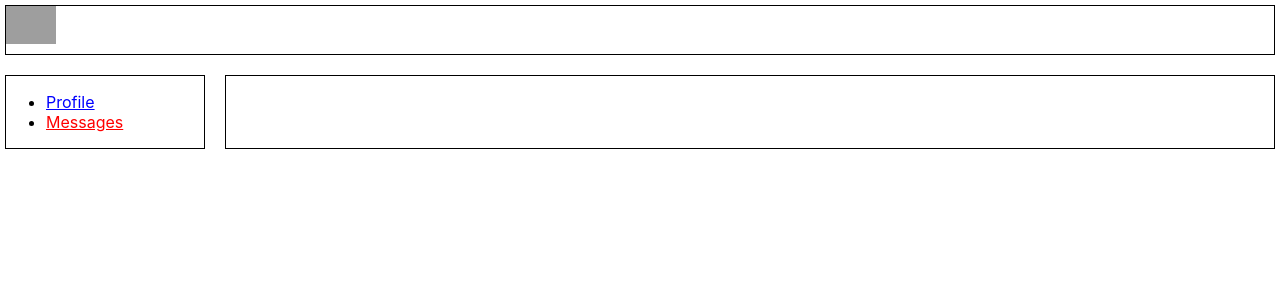
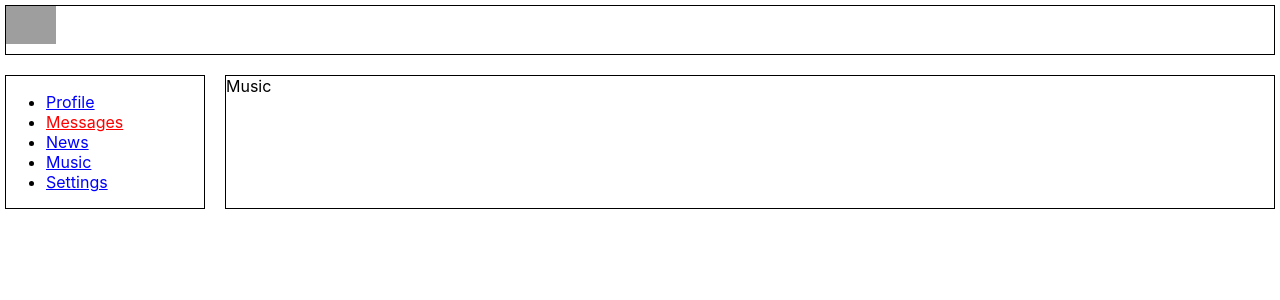
Before and after one commit to AntonVoronezh/Social-Network, a React (Create React App) app: page /music in a window 1280 px wide. Shown: the top 300 px of the page. Built offline with nearby package versions, Linux system fonts and the light colour scheme; grey boxes are pictures that could not be loaded.

Commit message:
add Routers for all pages

```diff
--- a/src/App.js
+++ b/src/App.js
@@ -5,6 +5,9 @@ import Header from './components/Header/Header';
 import Navbar from './components/Navbar/Navbar';
 import Profile from './components/Profile/Profile';
 import Dialogs from './components/Dialogs/Dialogs';
+import Music from './components/Music/Music';
+import News from './components/News/News';
+import Settings from './components/Settings/Settings';
 
 class App extends Component {
 	render() {
@@ -18,6 +21,9 @@ class App extends Component {
             {/* <Dialogs /> */}
            <Route path="/profile" component={Profile}/>
            <Route path="/dialogs" component={Dialogs}/>
+           <Route path="/music" component={Music}/>
+           <Route path="/news" component={News}/>
+           <Route path="/settings" component={Settings}/>
 					</div>
 				</div>
 			</BrowserRouter>
--- /dev/null
+++ b/src/components/Music/Music.jsx
@@ -0,0 +1,8 @@
+import React from 'react';
+import classes from './Music.module.css';
+
+const Music = props => {
+	return <div>Music</div>;
+};
+
+export default Music;
--- a/src/components/Navbar/Navbar.jsx
+++ b/src/components/Navbar/Navbar.jsx
@@ -7,9 +7,9 @@ const Navbar = () => {
 			<ul>
 				<li><a href="/profile" className={classes.item}>Profile</a></li>
 				<li><a href="/dialogs" className={`${classes.item} ${classes.active}`}>Messages</a></li>
-				{/* <li><a className={classes.item}>News</a></li>
-				<li><a className={classes.item}>Music</a></li>
-				<li><a className={classes.item}>Settings</a></li> */}
+				<li><a href="/news" className={classes.item}>News</a></li>
+				<li><a href="/music" className={classes.item}>Music</a></li>
+				<li><a href="/settings" className={classes.item}>Settings</a></li>
 			</ul>
 		</div>
 	);
--- /dev/null
+++ b/src/components/News/News.jsx
@@ -0,0 +1,8 @@
+import React from 'react';
+import classes from './News.module.css';
+
+const News = props => {
+	return <div>News</div>;
+};
+
+export default News;
--- /dev/null
+++ b/src/components/Settings/Settings.jsx
@@ -0,0 +1,8 @@
+import React from 'react';
+import classes from './Settings.module.css';
+
+const Settings = props => {
+	return <div>Settings</div>;
+};
+
+export default Settings;
```
Also changed, not shown: src/components/Music/Music.module.css (added), src/components/News/News.module.css (added), src/components/Settings/Settings.module.css (added).
